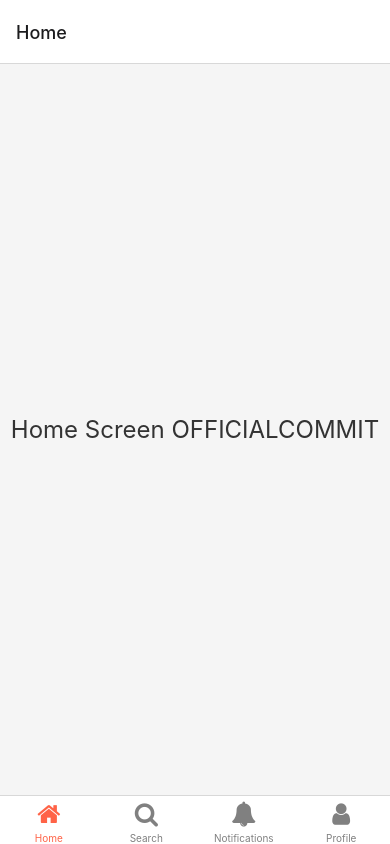
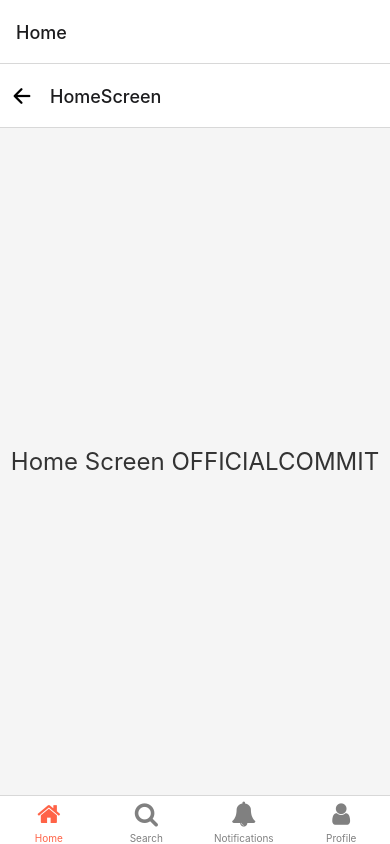
Before and after one commit to indexcomplex/BottomNavExample, a React Native app: screen / in a window 390 px wide. Built offline with nearby package versions, Linux system fonts and the light colour scheme.

Commit message:
Back Arrow Working

```diff
--- /dev/null
+++ b/components/CustomBackButton.js
@@ -0,0 +1,22 @@
+import React from 'react';
+import { TouchableOpacity, StyleSheet } from 'react-native';
+import { useNavigation } from '@react-navigation/native';
+import Icon from 'react-native-vector-icons/Ionicons';
+
+function CustomBackButton() {
+  const navigation = useNavigation();
+
+  return (
+    <TouchableOpacity onPress={() => navigation.goBack()} style={styles.button}>
+      <Icon name="arrow-back" size={24} color="#000" />
+    </TouchableOpacity>
+  );
+}
+
+const styles = StyleSheet.create({
+  button: {
+    marginLeft: 10,
+  },
+});
+
+export default CustomBackButton;
--- a/navigation/BottomTabNavigator.js
+++ b/navigation/BottomTabNavigator.js
@@ -1,5 +1,3 @@
-// navigation/BottomTabNavigator.js
-
 import React from 'react';
 import { createBottomTabNavigator } from '@react-navigation/bottom-tabs';
 import { NavigationContainer } from '@react-navigation/native';
@@ -12,13 +10,32 @@ import NotificationsScreen from '../screens/NotificationsScreen';
 import ProfileScreen from '../screens/ProfileScreen';
 import SelectionScreen from '../screens/SelectionScreen';
 import ResultScreen from '../screens/ResultScreen';
+import CustomBackButton from '../components/CustomBackButton';
 
 const Tab = createBottomTabNavigator();
 const Stack = createStackNavigator();
 
+function HomeStackNavigator() {
+  return (
+    <Stack.Navigator
+      screenOptions={{
+        headerLeft: () => <CustomBackButton />,
+      }}
+    >
+      <Stack.Screen name="HomeScreen" component={HomeScreen} />
+      <Stack.Screen name="SelectionScreen" component={SelectionScreen} />
+      <Stack.Screen name="ResultScreen" component={ResultScreen} />
+    </Stack.Navigator>
+  );
+}
+
 function SearchStackNavigator() {
   return (
-    <Stack.Navigator>
+    <Stack.Navigator
+      screenOptions={{
+        headerLeft: () => <CustomBackButton />,
+      }}
+    >
       <Stack.Screen name="SearchScreen" component={SearchScreen} />
       <Stack.Screen name="SelectionScreen" component={SelectionScreen} />
       <Stack.Screen name="ResultScreen" component={ResultScreen} />
@@ -44,7 +61,6 @@ function BottomTabNavigator() {
               iconName = focused ? 'user' : 'user';
             }
 
-            // You can return any component that you like here!
             return <FontAwesome name={iconName} size={size} color={color} />;
           },
           tabBarActiveTintColor: 'tomato',
@@ -54,7 +70,7 @@ function BottomTabNavigator() {
           },
         })}
       >
-        <Tab.Screen name="Home" component={HomeScreen} />
+        <Tab.Screen name="Home" component={HomeStackNavigator} />
         <Tab.Screen name="Search" component={SearchStackNavigator} />
         <Tab.Screen name="Notifications" component={NotificationsScreen} />
         <Tab.Screen name="Profile" component={ProfileScreen} />
--- a/package.json
+++ b/package.json
@@ -18,7 +18,8 @@
     "react": "18.2.0",
     "react-native": "0.74.2",
     "react-native-safe-area-context": "4.10.1",
-    "react-native-screens": "3.31.1"
+    "react-native-screens": "3.31.1",
+    "react-native-vector-icons": "^10.1.0"
   },
   "devDependencies": {
     "@babel/core": "^7.20.0"
```
Also changed, not shown: 1 other file (tests, documents, lock files or other folders).
